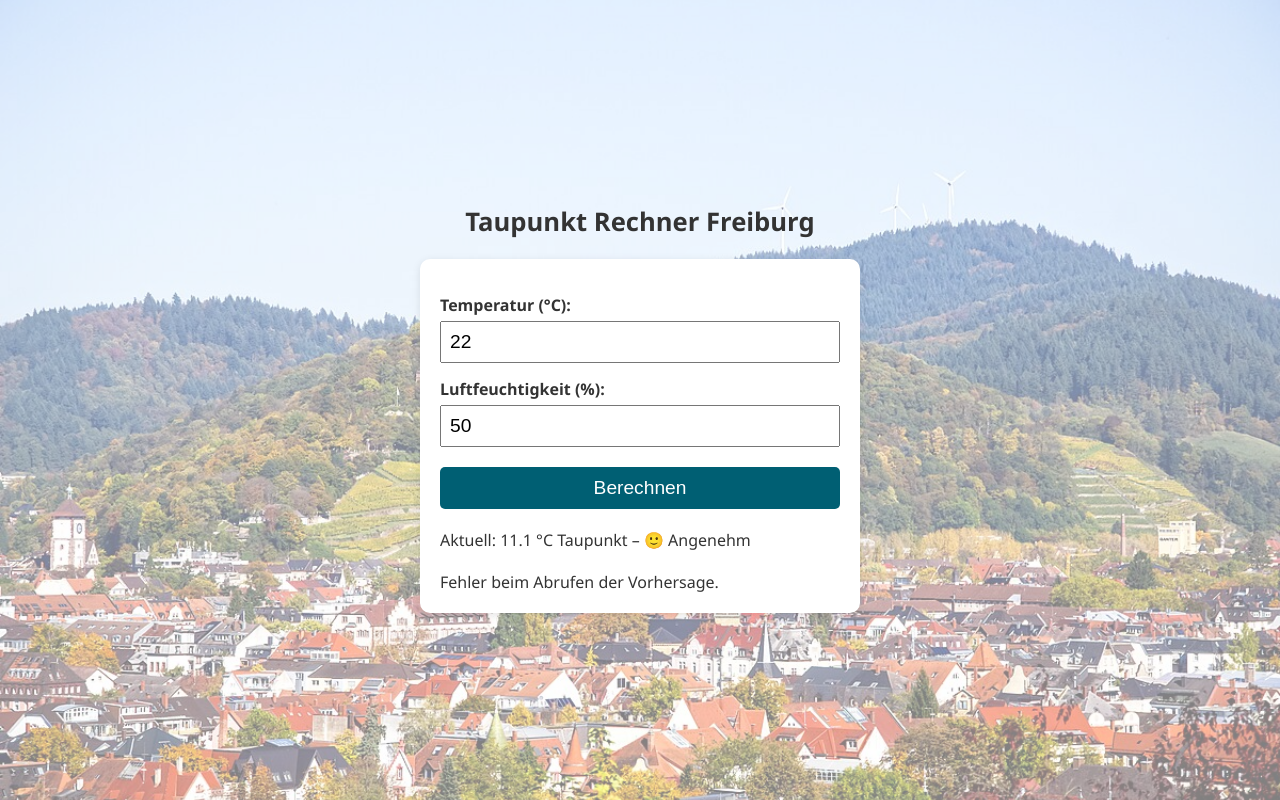
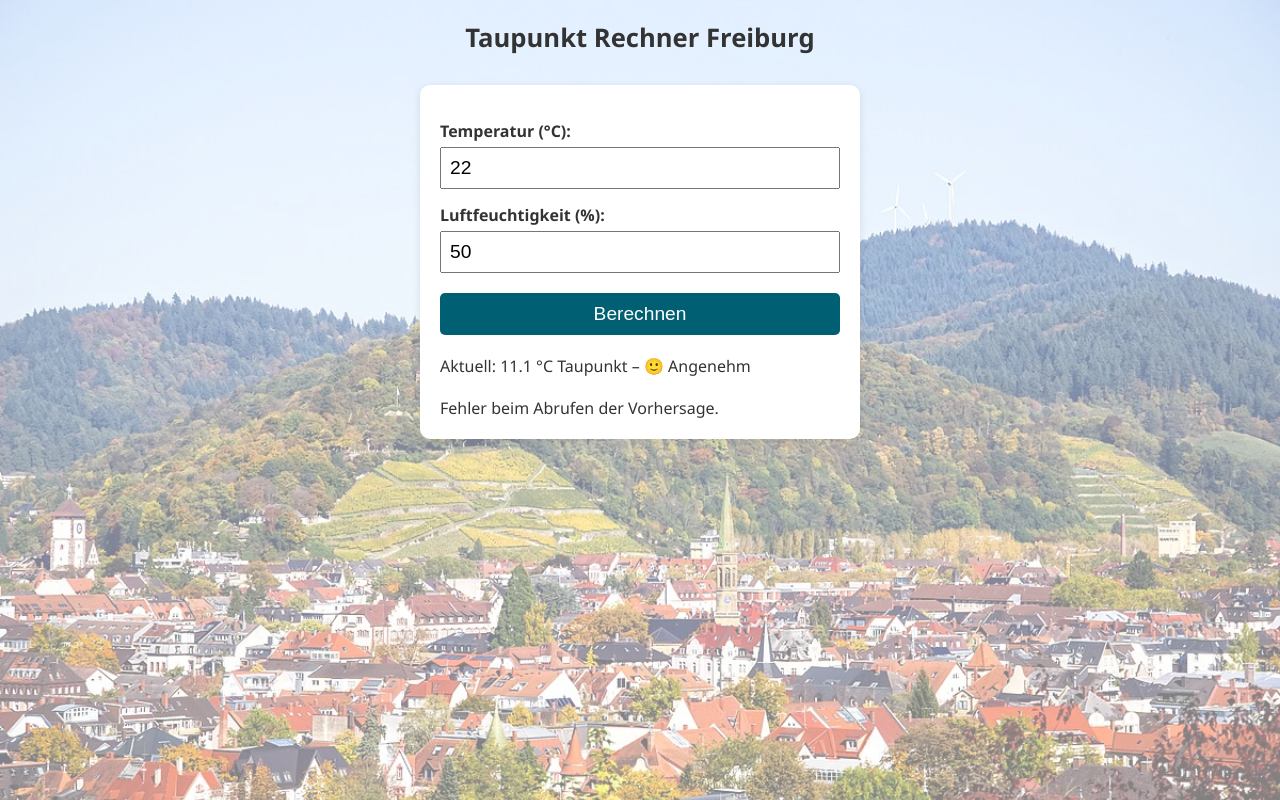
Before and after one commit to benvino07/taupunkt, a plain HTML site: page index.html in a window 1280 px wide. Drawn offline with Linux system fonts and the light colour scheme; no server answers.

Commit message:
Update index.html

```diff
--- a/index.html
+++ b/index.html
@@ -14,12 +14,10 @@
       font-family: 'Segoe UI', Tahoma, Geneva, Verdana, sans-serif;
       background: url('lorettoberg.jpg') no-repeat center center fixed;
       background-size: cover;
-      position: relative;
       color: #333;
       display: flex;
-      justify-content: center;
+      flex-direction: column;
       align-items: center;
-      flex-direction: column;
     }
     body::before {
       content: "";
@@ -32,7 +30,7 @@
     h1 {
       text-align: center;
       font-size: 1.6em;
-      margin-bottom: 20px;
+      margin: 20px 0;
     }
     main {
       background: #fff;
@@ -41,6 +39,7 @@
       max-width: 400px;
       width: 90%;
       box-shadow: 0 2px 8px rgba(0,0,0,0.1);
+      margin-top: 10px; /* Abstand unter Überschrift */
     }
     label {
       display: block;
```
